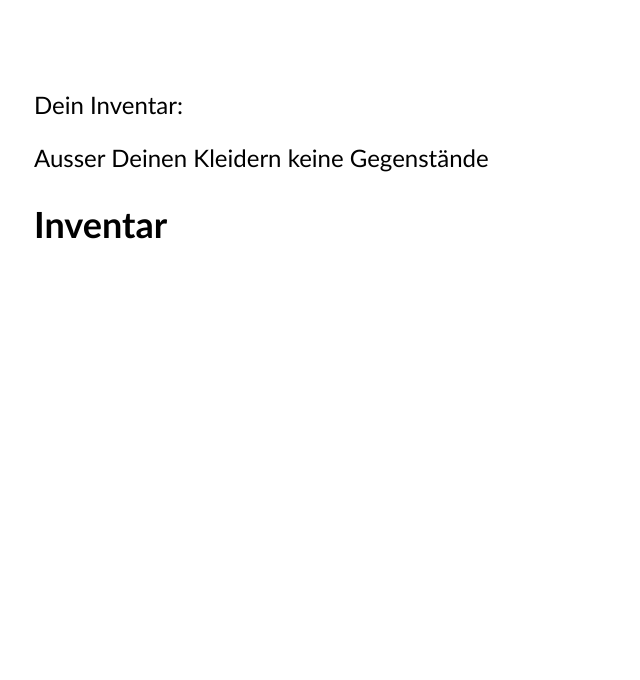
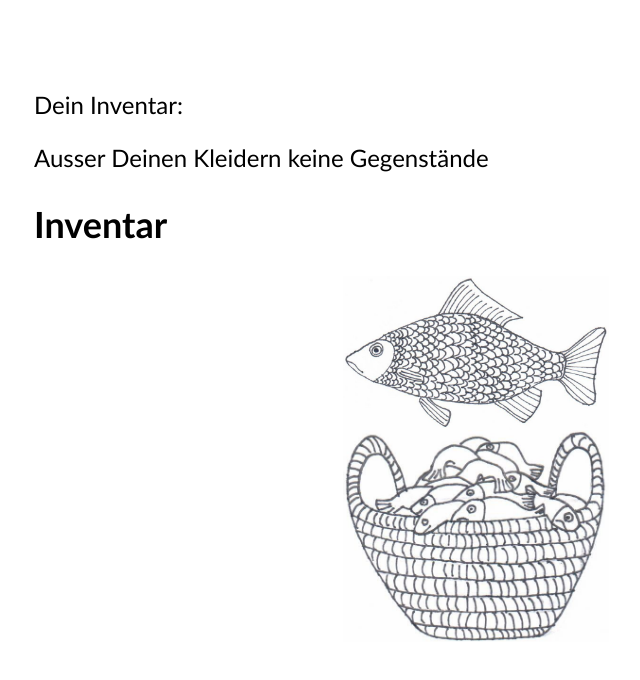
Before and after one commit to claudiopietra/Geotest, a Django app: template Geotest/templates/location.html in a window 1280 px wide. Shown: the top 680 px of the page, without its empty margins (24-664 px from the left). Run offline with Django 3.2, Linux system fonts and the light colour scheme; the template is opened without the code that fills it, so the values that code supplies are empty.

Commit message:
Update location.html

```diff
--- a/Geotest/templates/location.html
+++ b/Geotest/templates/location.html
@@ -31,8 +31,8 @@
         <h2>Inventar</h2>
         <p>
             <tr>
-                <td VALIGN="Middle" Align="Left" Background="/static/104829.jpg">
-                <td VALIGN="Middle" Align="Left" Background="/static/367458.jpg">
+                <td><img src="/static/104829.jpg" /></td>
+                <td><img src="/static/367458.jpg" /></td>
             </tr>
         </p>
     </body>
```
